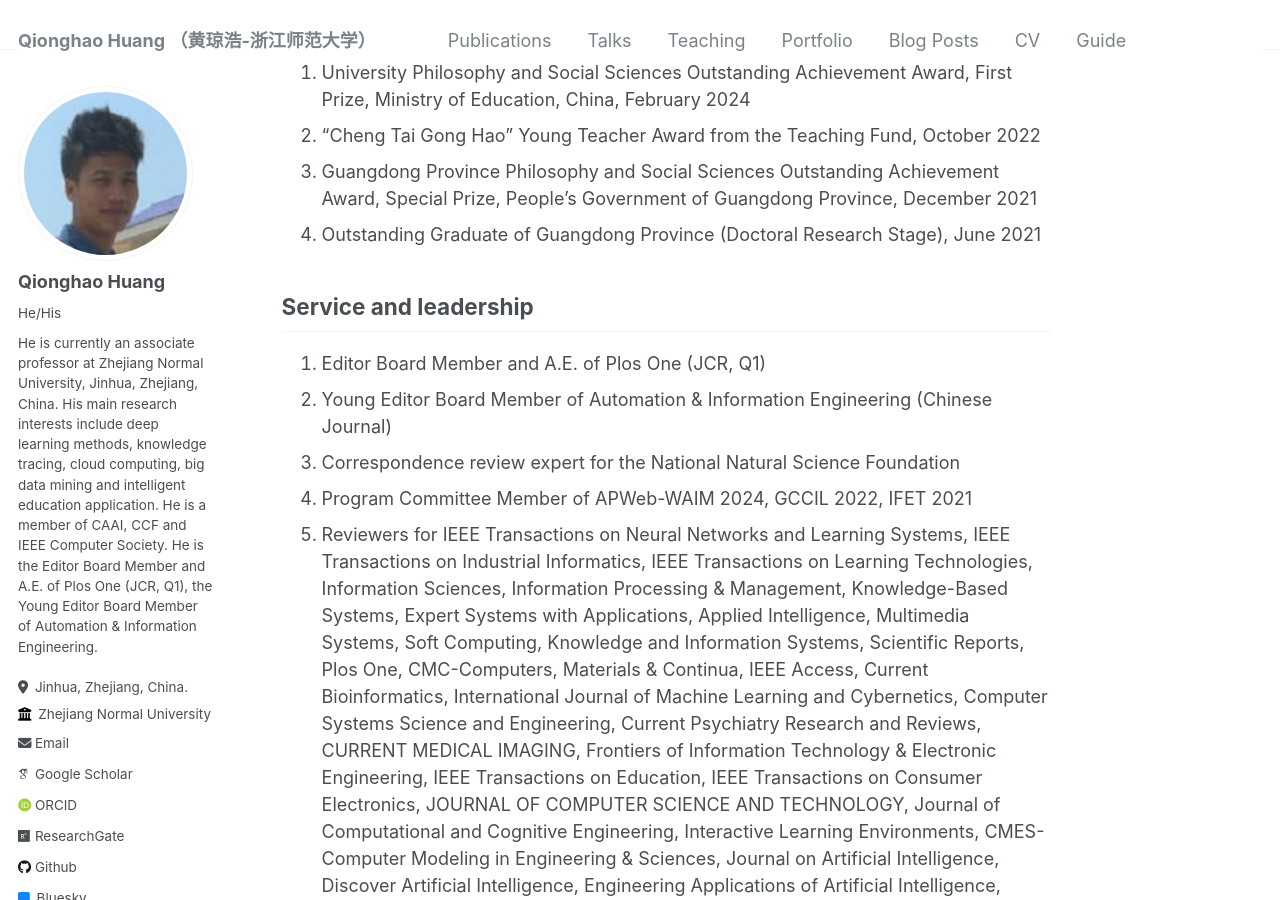
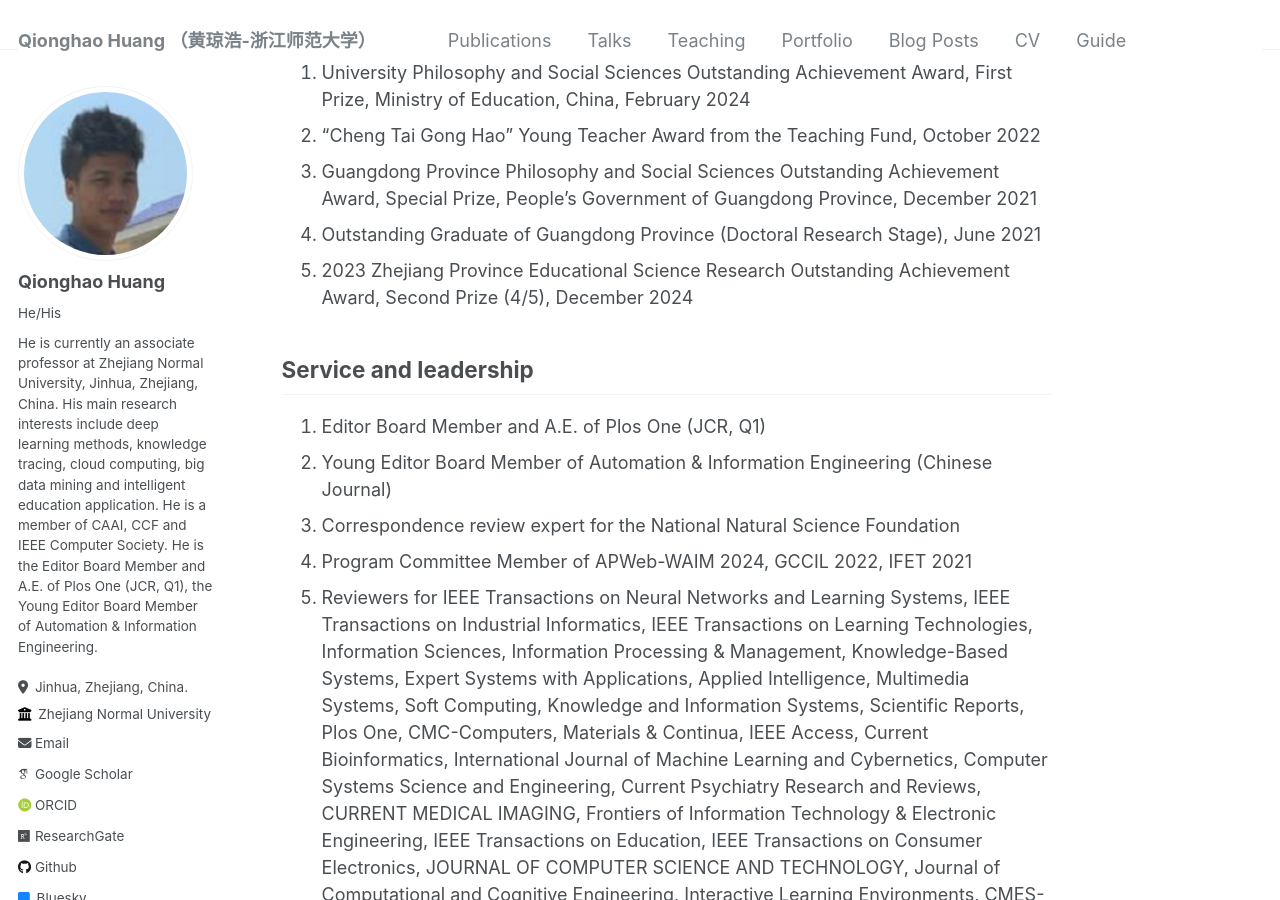
Before and after one commit to qhhuang-ai/qhhuang-ai.github.io, a Jekyll site: the page built from _pages/about.md, in a window 1280 px wide and 900 px high, scrolled down 8822 px. Built offline with Jekyll 4.4.1, drawn with Linux system fonts in a browser that asks for light colours; some web fonts are replaced; a script that is not in the unit is left out; comment, search, counter and statistics services are not loaded.

Commit message:
update CV

```diff
--- a/_pages/about.md
+++ b/_pages/about.md
@@ -85,6 +85,7 @@ Awards
 1. "Cheng Tai Gong Hao" Young Teacher Award from the Teaching Fund, October 2022
 1. Guangdong Province Philosophy and Social Sciences Outstanding Achievement Award, Special Prize, People's Government of Guangdong Province, December 2021
 1. Outstanding Graduate of Guangdong Province  (Doctoral Research Stage), June 2021
+1. 2023 Zhejiang Province Educational Science Research Outstanding Achievement Award, Second Prize (4/5), December 2024
 
 
 Service and leadership
```
